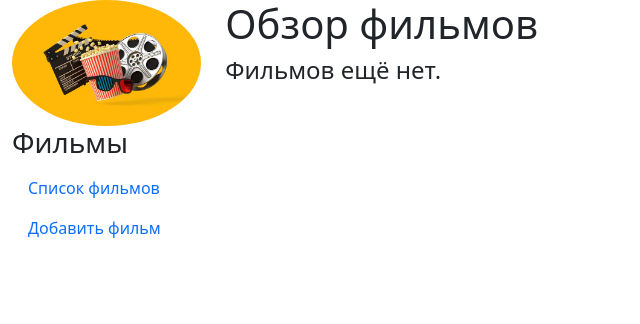
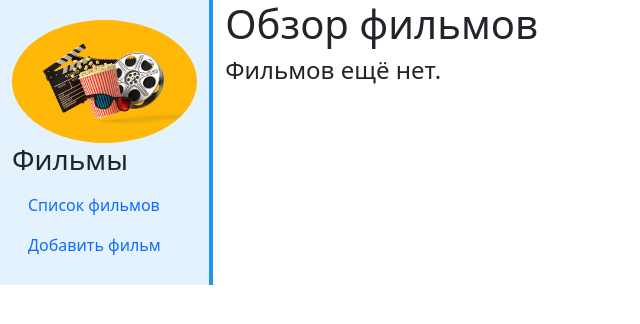
Before and after one commit to Alex62-Creator/Lesson_DJ04_Forms, a Django app: page / in a window 1280 px wide. Shown: the top 324 px of the page, without its empty margins (0-640 px from the left). Run offline with Django 5.2, Linux system fonts and the light colour scheme; data that the repository does not hold is empty; some libraries are stand-ins or nearby versions.

Commit message:
update aside style

```diff
--- a/movie_project/films/templates/films/base.html
+++ b/movie_project/films/templates/films/base.html
@@ -6,6 +6,14 @@
     <meta name="viewport"
         content="width=device-width, user-scalable=no, initial-scale=1.0, maximum-scale=1.0, minimum-scale=1.0">
     <meta http-equiv="X-UA-Compatible" content="ie=edge">
+
+    <style>
+        aside {
+            background-color: #e3f2fd;
+            padding: 20px;
+            border-right: 4px solid #2196f3;
+        }
+    </style>
 
     <title>
         {% block title %}
```
